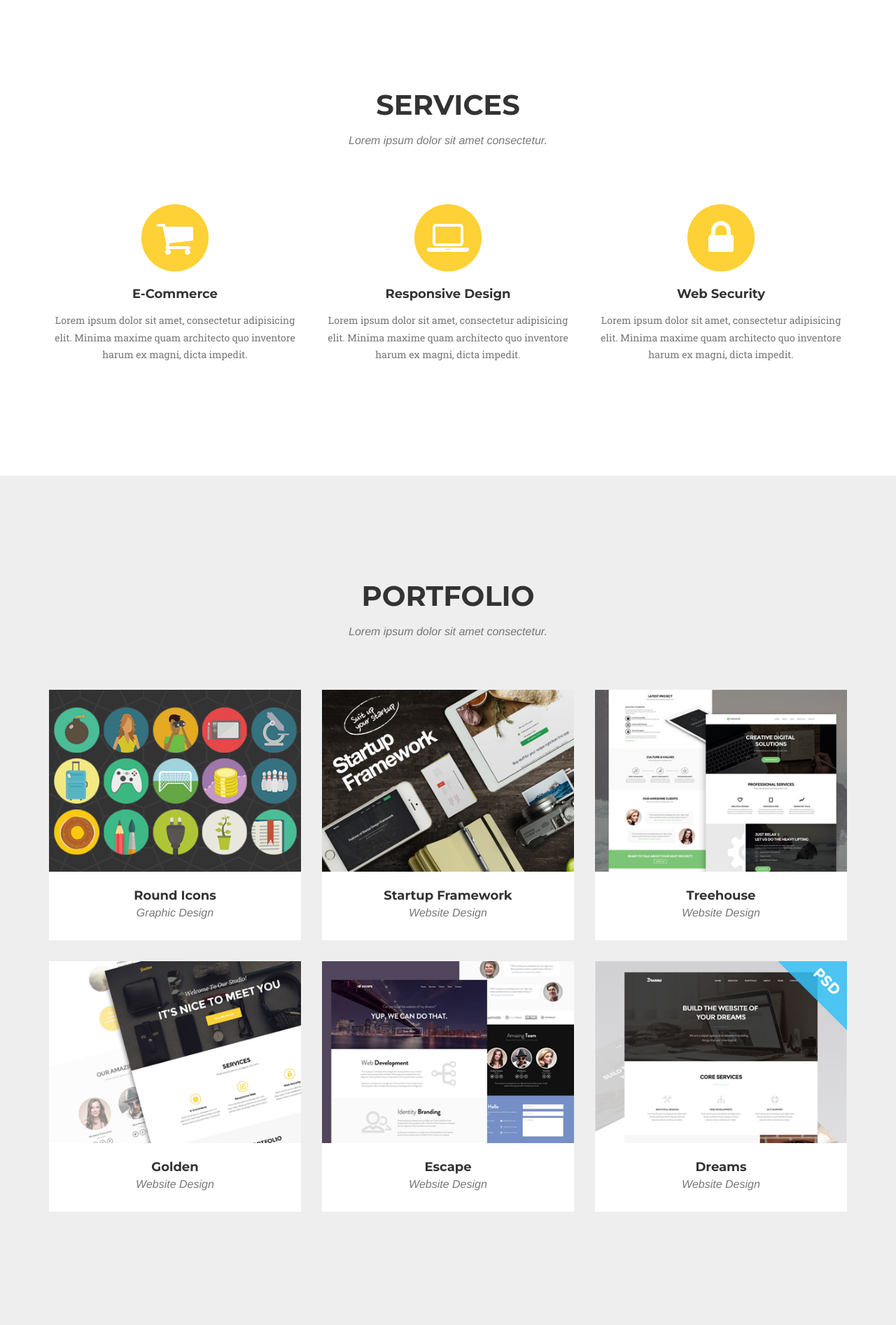
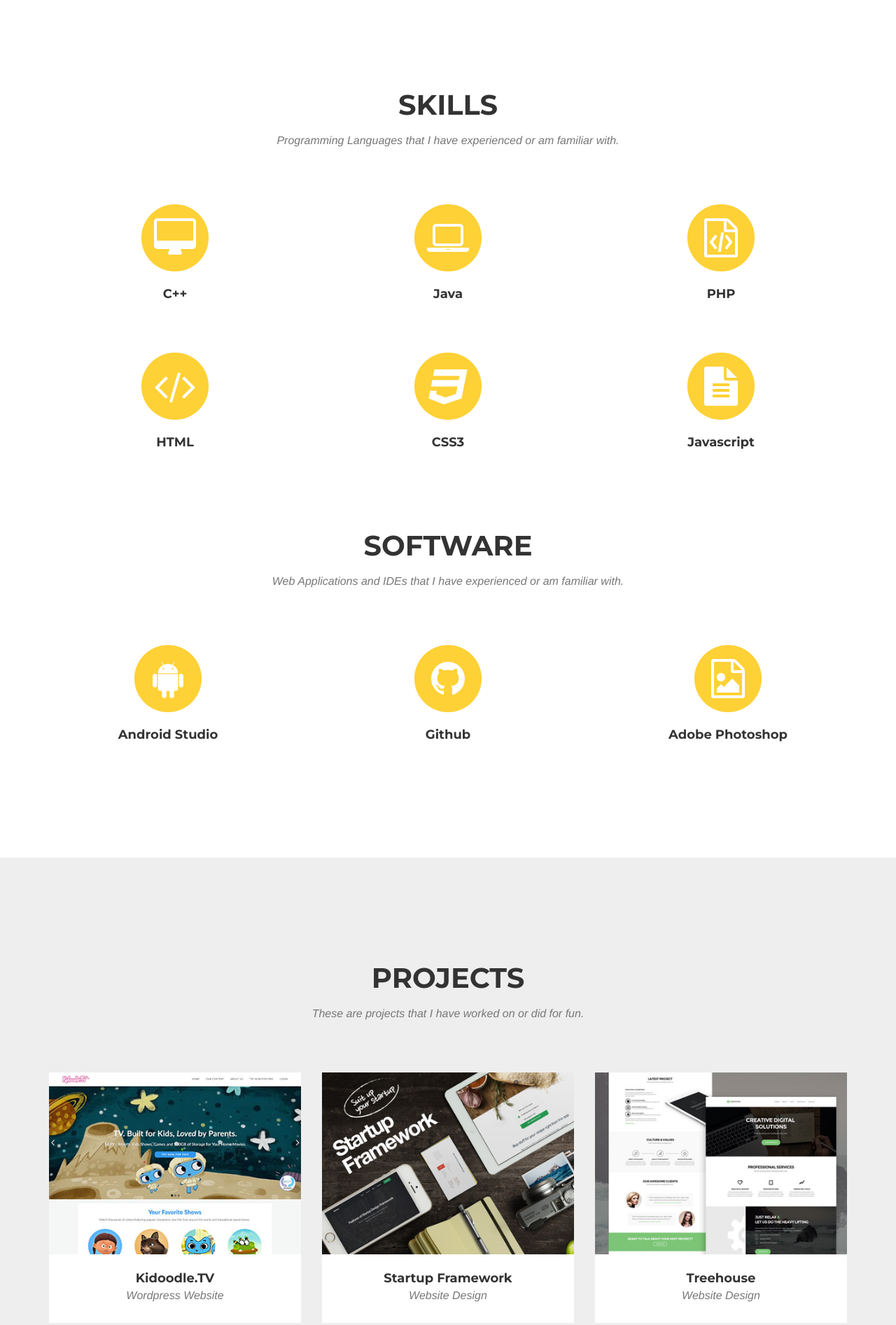
Before and after one commit to zeratai/portfolio-site, a website: page index.html in a window 1280 px wide. Shown: the part 780-2674 px from the top of the page at 70% size. Drawn offline with nearby package versions, Linux system fonts and the light colour scheme; a web font is replaced by a local one.

Commit message:
Updated portfolio from stock template

```diff
--- a/index.html
+++ b/index.html
@@ -9,7 +9,7 @@
     <meta name="description" content="">
     <meta name="author" content="">
 
-    <title>Agency - Start Bootstrap Theme</title>
+    <title>Justin Moy's Portfolio Website</title>
 
     <!-- Bootstrap Core CSS -->
     <link href="vendor/bootstrap/css/bootstrap.min.css" rel="stylesheet">
@@ -43,7 +43,7 @@
                 <button type="button" class="navbar-toggle" data-toggle="collapse" data-target="#bs-example-navbar-collapse-1">
                     <span class="sr-only">Toggle navigation</span> Menu <i class="fa fa-bars"></i>
                 </button>
-                <a class="navbar-brand page-scroll" href="#page-top">Start Bootstrap</a>
+                <a class="navbar-brand page-scroll" href="#page-top"><img height="40" src="img/jcm_logo_nobg.png"/></a>
             </div>
 
             <!-- Collect the nav links, forms, and other content for toggling -->
@@ -53,16 +53,16 @@
                         <a href="#page-top"></a>
                     </li>
                     <li>
-                        <a class="page-scroll" href="#services">Services</a>
+                        <a class="page-scroll" href="#services">Skills</a>
                     </li>
                     <li>
-                        <a class="page-scroll" href="#portfolio">Portfolio</a>
+                        <a class="page-scroll" href="#portfolio">Projects</a>
                     </li>
                     <li>
                         <a class="page-scroll" href="#about">About</a>
                     </li>
                     <li>
-                        <a class="page-scroll" href="#team">Team</a>
+                        <a class="page-scroll" href="#team">Interests</a>
                     </li>
                     <li>
                         <a class="page-scroll" href="#contact">Contact</a>
@@ -78,9 +78,9 @@
     <header>
         <div class="container">
             <div class="intro-text">
-                <div class="intro-lead-in">Welcome To Our Studio!</div>
-                <div class="intro-heading">It's Nice To Meet You</div>
-                <a href="#services" class="page-scroll btn btn-xl">Tell Me More</a>
+                <div class="intro-lead-in">Welcome To The Many Projects Of</div>
+                <div class="intro-heading">Justin Moy</div>
+                <a href="#services" class="page-scroll btn btn-xl">Learn More</a>
             </div>
         </div>
     </header>
@@ -90,35 +90,93 @@
         <div class="container">
             <div class="row">
                 <div class="col-lg-12 text-center">
-                    <h2 class="section-heading">Services</h2>
-                    <h3 class="section-subheading text-muted">Lorem ipsum dolor sit amet consectetur.</h3>
+                    <h2 class="section-heading">Skills</h2>
+                    <h3 class="section-subheading text-muted">Programming Languages that I have experienced or am familiar with.</h3>
                 </div>
             </div>
             <div class="row text-center">
                 <div class="col-md-4">
                     <span class="fa-stack fa-4x">
                         <i class="fa fa-circle fa-stack-2x text-primary"></i>
-                        <i class="fa fa-shopping-cart fa-stack-1x fa-inverse"></i>
+                        <i class="fa fa-desktop fa-stack-1x fa-inverse"></i>
                     </span>
-                    <h4 class="service-heading">E-Commerce</h4>
-                    <p class="text-muted">Lorem ipsum dolor sit amet, consectetur adipisicing elit. Minima maxime quam architecto quo inventore harum ex magni, dicta impedit.</p>
+                    <h4 class="service-heading">C++</h4>
+                    <p class="text-muted"></p>
                 </div>
                 <div class="col-md-4">
                     <span class="fa-stack fa-4x">
                         <i class="fa fa-circle fa-stack-2x text-primary"></i>
                         <i class="fa fa-laptop fa-stack-1x fa-inverse"></i>
                     </span>
-                    <h4 class="service-heading">Responsive Design</h4>
-                    <p class="text-muted">Lorem ipsum dolor sit amet, consectetur adipisicing elit. Minima maxime quam architecto quo inventore harum ex magni, dicta impedit.</p>
+                    <h4 class="service-heading">Java</h4>
+                    <p class="text-muted"></p>
                 </div>
                 <div class="col-md-4">
                     <span class="fa-stack fa-4x">
                         <i class="fa fa-circle fa-stack-2x text-primary"></i>
-                        <i class="fa fa-lock fa-stack-1x fa-inverse"></i>
+                        <i class="fa fa-file-code-o fa-stack-1x fa-inverse"></i>
                     </span>
-                    <h4 class="service-heading">Web Security</h4>
-                    <p class="text-muted">Lorem ipsum dolor sit amet, consectetur adipisicing elit. Minima maxime quam architecto quo inventore harum ex magni, dicta impedit.</p>
+                    <h4 class="service-heading">PHP</h4>
+                    <p class="text-muted"></p>
                 </div>
+            </div>
+             <div class="row text-center" style="padding-top: 50px;">
+                <div class="col-md-4">
+                    <span class="fa-stack fa-4x">
+                        <i class="fa fa-circle fa-stack-2x text-primary"></i>
+                        <i class="fa fa-code fa-stack-1x fa-inverse"></i>
+                    </span>
+                    <h4 class="service-heading">HTML</h4>
+                    <p class="text-muted"></p>
+                </div>
+                <div class="col-md-4">
+                    <span class="fa-stack fa-4x">
+                        <i class="fa fa-circle fa-stack-2x text-primary"></i>
+                        <i class="fa fa-css3 fa-stack-1x fa-inverse"></i>
+                    </span>
+                    <h4 class="service-heading">CSS3</h4>
+                    <p class="text-muted"></p>
+                </div>
+                <div class="col-md-4">
+                    <span class="fa-stack fa-4x">
+                        <i class="fa fa-circle fa-stack-2x text-primary"></i>
+                        <i class="fa fa-file-text fa-stack-1x fa-inverse"></i>
+                    </span>
+                    <h4 class="service-heading">Javascript</h4>
+                    <p class="text-muted"></p>
+                </div>
+            </div>
+            <div class="row" style="padding-top:100px">
+                <div class="col-lg-12 text-center">
+                    <h2 class="section-heading">Software</h2>
+                    <h3 class="section-subheading text-muted">Web Applications and IDEs that I have experienced or am familiar with.</h3>
+                </div>
+                <div class="row text-center">
+                <div class="col-md-4">
+                    <span class="fa-stack fa-4x">
+                        <i class="fa fa-circle fa-stack-2x text-primary"></i>
+                        <i class="fa fa-android fa-stack-1x fa-inverse"></i>
+                    </span>
+                    <h4 class="service-heading">Android Studio</h4>
+                    <p class="text-muted"></p>
+                </div>
+                <div class="col-md-4">
+                    <span class="fa-stack fa-4x">
+                        <i class="fa fa-circle fa-stack-2x text-primary"></i>
+                        <i class="fa fa-github fa-stack-1x fa-inverse"></i>
+                    </span>
+                    <h4 class="service-heading">Github</h4>
+                    <p class="text-muted"></p>
+                </div>
+                <div class="col-md-4">
+                    <span class="fa-stack fa-4x">
+                        <i class="fa fa-circle fa-stack-2x text-primary"></i>
+                        <i class="fa fa-file-image-o fa-stack-1x fa-inverse"></i>
+                    </span>
+                    <h4 class="service-heading">Adobe Photoshop</h4>
+                    <p class="text-muted"></p>
+                </div>
+            </div>
             </div>
         </div>
     </section>
@@ -128,8 +186,8 @@
         <div class="container">
             <div class="row">
                 <div class="col-lg-12 text-center">
-                    <h2 class="section-heading">Portfolio</h2>
-                    <h3 class="section-subheading text-muted">Lorem ipsum dolor sit amet consectetur.</h3>
+                    <h2 class="section-heading">Projects</h2>
+                    <h3 class="section-subheading text-muted">These are projects that I have worked on or did for fun.</h3>
                 </div>
             </div>
             <div class="row">
@@ -140,11 +198,11 @@
                                 <i class="fa fa-plus fa-3x"></i>
                             </div>
                         </div>
-                        <img src="img/portfolio/roundicons.png" class="img-responsive" alt="">
+                        <img src="img/portfolio/kidoodle-preview.jpg" class="img-responsive" alt="">
                     </a>
                     <div class="portfolio-caption">
-                        <h4>Round Icons</h4>
-                        <p class="text-muted">Graphic Design</p>
+                        <h4>Kidoodle.TV</h4>
+                        <p class="text-muted">Wordpress Website</p>
                     </div>
                 </div>
                 <div class="col-md-4 col-sm-6 portfolio-item">
@@ -399,8 +457,8 @@
         <div class="container">
             <div class="row">
                 <div class="col-lg-12 text-center">
-                    <h2 class="section-heading">Contact Us</h2>
-                    <h3 class="section-subheading text-muted">Lorem ipsum dolor sit amet consectetur.</h3>
+                    <h2 class="section-heading">Contact Me</h2>
+                    <h3 class="section-subheading text-muted">Feel free to send me your information!</h3>
                 </div>
             </div>
             <div class="row">
@@ -430,7 +488,7 @@
                             <div class="clearfix"></div>
                             <div class="col-lg-12 text-center">
                                 <div id="success"></div>
-                                <button type="submit" class="btn btn-xl">Send Message</button>
+                                <button type="submit" class="btn btn-xl">Contact Me</button>
                             </div>
                         </div>
                     </form>
@@ -443,24 +501,18 @@
         <div class="container">
             <div class="row">
                 <div class="col-md-4">
-                    <span class="copyright">Copyright &copy; Your Website 2016</span>
+                    <span class="copyright">Copyright &copy; JCM 2017</span>
                 </div>
                 <div class="col-md-4">
                     <ul class="list-inline social-buttons">
-                        <li><a href="#"><i class="fa fa-twitter"></i></a>
-                        </li>
-                        <li><a href="#"><i class="fa fa-facebook"></i></a>
-                        </li>
-                        <li><a href="#"><i class="fa fa-linkedin"></i></a>
+                        <li><a href="#"><i class="fa fa-github"></i></a>
                         </li>
                     </ul>
                 </div>
                 <div class="col-md-4">
                     <ul class="list-inline quicklinks">
-                        <li><a href="#">Privacy Policy</a>
-                        </li>
-                        <li><a href="#">Terms of Use</a>
-                        </li>
+                        <!--<li><a href="#">Github</a>
+                        </li>-->
                     </ul>
                 </div>
             </div>
```
Also changed, not shown: css/agency.min.css, img/header-bg.jpg, img/header-bg1.jpg (added), img/jcm_logo.jpg (added), img/jcm_logo_nobg.png (added), img/portfolio/kidoodle-preview.jpg (added), vendor/bootstrap/css/bootstrap.min.css, 11 other files.
